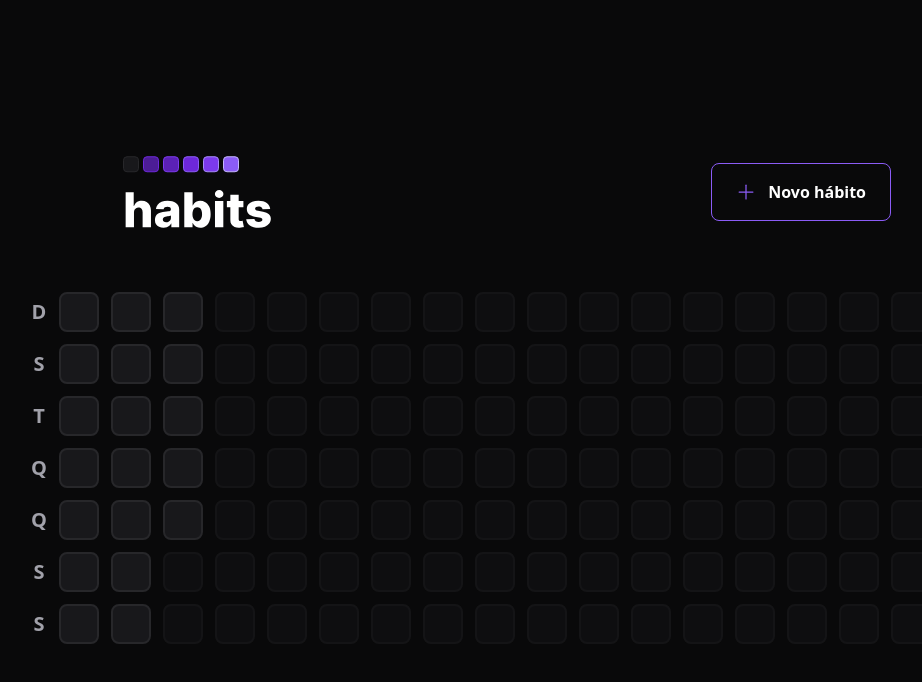
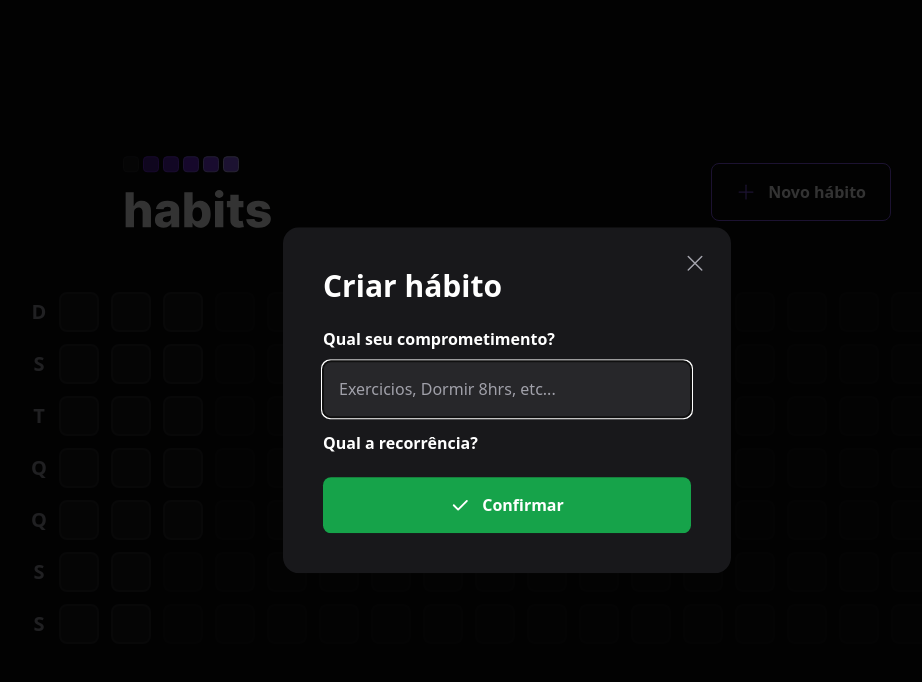
Before and after one commit to FinotelliCarlos/Habits-Web, a React (Vite) app: page / in a window 1280 px wide. Both pictures are taken after a click on the button "Novo hábito". Shown: the top 682 px of the page, without its empty margins (133-1055 px from the left). Built offline with nearby package versions, Linux system fonts and the light colour scheme.

Commit message:
feat: create a modal to add new habit

```diff
--- a/index.html
+++ b/index.html
@@ -4,7 +4,7 @@
     <meta charset="UTF-8" />
     <link rel="icon" type="image/svg+xml" href="/vite.svg" />
     <meta name="viewport" content="width=device-width, initial-scale=1.0" />
-    <title>Vite + React + TS</title>
+    <title>Habits</title>
   </head>
   <body class="bg-background text-white overflow">
     <div id="root"></div>
--- a/package.json
+++ b/package.json
@@ -9,6 +9,7 @@
     "preview": "vite preview"
   },
   "dependencies": {
+    "@radix-ui/react-dialog": "^1.0.2",
     "dayjs": "^1.11.7",
     "phosphor-react": "^1.4.1",
     "react": "^18.2.0",
--- a/src/components/Header.tsx
+++ b/src/components/Header.tsx
@@ -1,18 +1,39 @@
-import { Plus } from 'phosphor-react'
+import { Plus, X } from 'phosphor-react'
+import { useState } from 'react'
 import logoImage from '../assets/logo.svg'
+
+import * as Dialog from '@radix-ui/react-dialog'
+import { NewHabitForm } from './NewHabitForm'
 
 export const Header = (): JSX.Element => {
   return (
     <div className="w-full max-w-3xl mx-auto flex items-center justify-between">
       <img src={logoImage} alt="Habits" />
 
-      <button
-        type="button"
-        className="border border-violet-500 font-semibold rounded-lg px-6 py-4 flex items-center gap-3 hover:border-violet-300"
-      >
-        <Plus size={20} className="text-violet-500" />
-        Novo hábito
-      </button>
+      <Dialog.Root>
+        <Dialog.Trigger
+          type="button"
+          className="border border-violet-500 font-semibold rounded-lg px-6 py-4 flex items-center gap-3 hover:border-violet-300"
+        >
+          <Plus size={20} className="text-violet-500" />
+          Novo hábito
+        </Dialog.Trigger>
+
+        <Dialog.Portal>
+          <Dialog.Overlay className="w-screen h-screen bg-black/80 fixed inset-0" />
+          <Dialog.Content className="absolute p-10 bg-zinc-900 rounded-2xl w-full max-w-md top-1/2 left-1/2 -translate-x-1/2 -translate-y-1/2">
+            <Dialog.Close className=" absolute right-6 top-6 text-zinc-400 hover:text-zinc-200">
+              <X size={24} aria-label="Fechar" />
+            </Dialog.Close>
+
+            <Dialog.Title className="text-3xl leading-tight font-extrabold">
+              Criar hábito
+            </Dialog.Title>
+
+            <NewHabitForm />
+          </Dialog.Content>
+        </Dialog.Portal>
+      </Dialog.Root>
     </div>
   )
 }
--- /dev/null
+++ b/src/components/NewHabitForm.tsx
@@ -0,0 +1,30 @@
+import { Check } from 'phosphor-react'
+
+export const NewHabitForm = (): JSX.Element => {
+  return (
+    <form className="w-full flex flex-col mt-6">
+      <label className="font-semibold leading-tight" htmlFor="title">
+        Qual seu comprometimento?
+      </label>
+      <input
+        type="text"
+        id="title"
+        placeholder="Exercicios, Dormir 8hrs, etc..."
+        autoFocus
+        className="p-4 rounded-lg mt-3 bg-zinc-800 text-white placeholder:text-zinc-400"
+      />
+
+      <label className="font-semibold leading-tight mt-4" htmlFor="">
+        Qual a recorrência?
+      </label>
+
+      <button
+        type="submit"
+        className="mt-6 rounded-lg p-4 flex items-center justify-center gap-3 font-semibold bg-green-600 hover:bg-green-500"
+      >
+        <Check size={20} weight="bold" />
+        Confirmar
+      </button>
+    </form>
+  )
+}
--- a/src/components/SummaryTable.tsx
+++ b/src/components/SummaryTable.tsx
@@ -5,7 +5,7 @@
 
 const SUMMARY_DATES = generateDatesFromYearBeginning()
 
-const MINIMUM_SUMMARY_DATES_SIZE = 22 * 7
+const MINIMUM_SUMMARY_DATES_SIZE = 17 * 7
 
 const AMOUNT_OF_DAYS_TO_FILL = MINIMUM_SUMMARY_DATES_SIZE - SUMMARY_DATES.length
 
```
Also changed, not shown: 1 other file (tests, documents, lock files or other folders).
